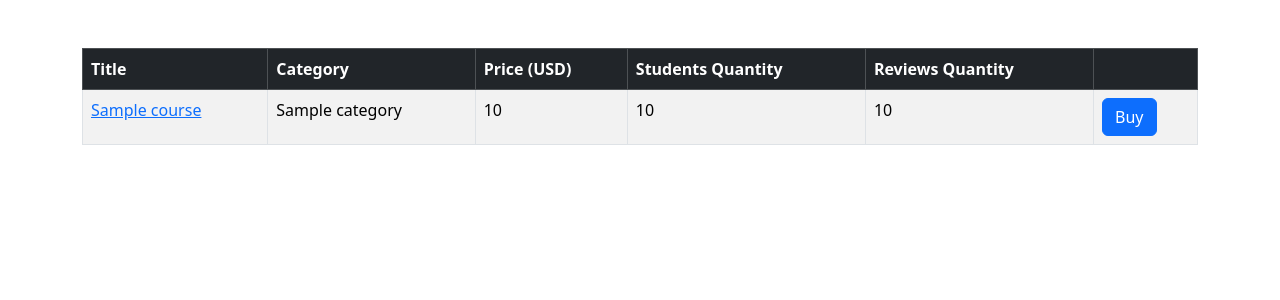
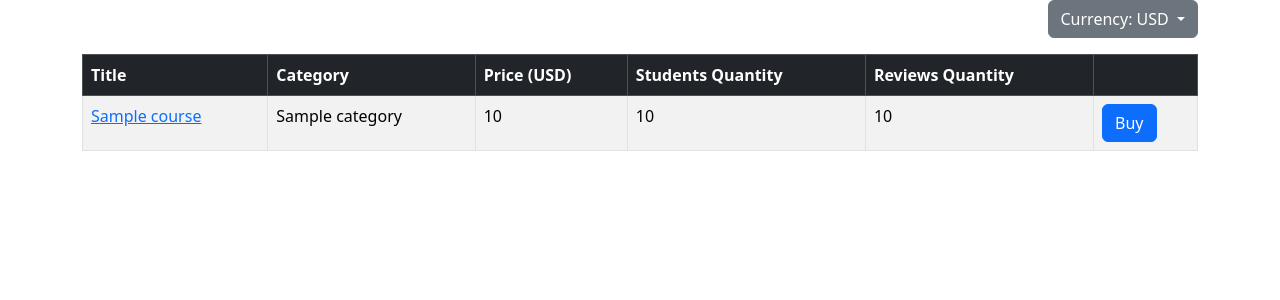
Before and after one commit to saxareg/django-courses-shop, a Django app: template project/templates/shop/courses.html in a window 1280 px wide. Shown: the part 56-356 px from the top of the page. Run offline with Django 5.2, Linux system fonts and the light colour scheme; the template is opened without the code that fills it: most values are stand-ins (such as "Sample title", 1, 10 or a date in 2020).

Commit message:
Adding dropdown for price

```diff
--- a/project/templates/shop/courses.html
+++ b/project/templates/shop/courses.html
@@ -3,7 +3,19 @@
 {% block title %}All courses{% endblock %}
 
 {% block content %}
-<table class="table mt-5 table-bordered table-striped table-hover">
+<div class="d-flex justify-content-end mb-3">
+    <div class="dropdown">
+        <button class="btn btn-secondary dropdown-toggle" type="button" id="currencyDropdown" data-bs-toggle="dropdown"
+            aria-expanded="false">
+            Currency: USD
+        </button>
+        <ul class="dropdown-menu" aria-labelledby="currencyDropdown">
+            <li><a class="dropdown-item active" href="#">USD</a></li>
+        </ul>
+    </div>
+</div>
+
+<table class="table mt-1 table-bordered table-striped table-hover">
     <thead class="table-dark">
         <tr>
             <th>Title</th>
```
